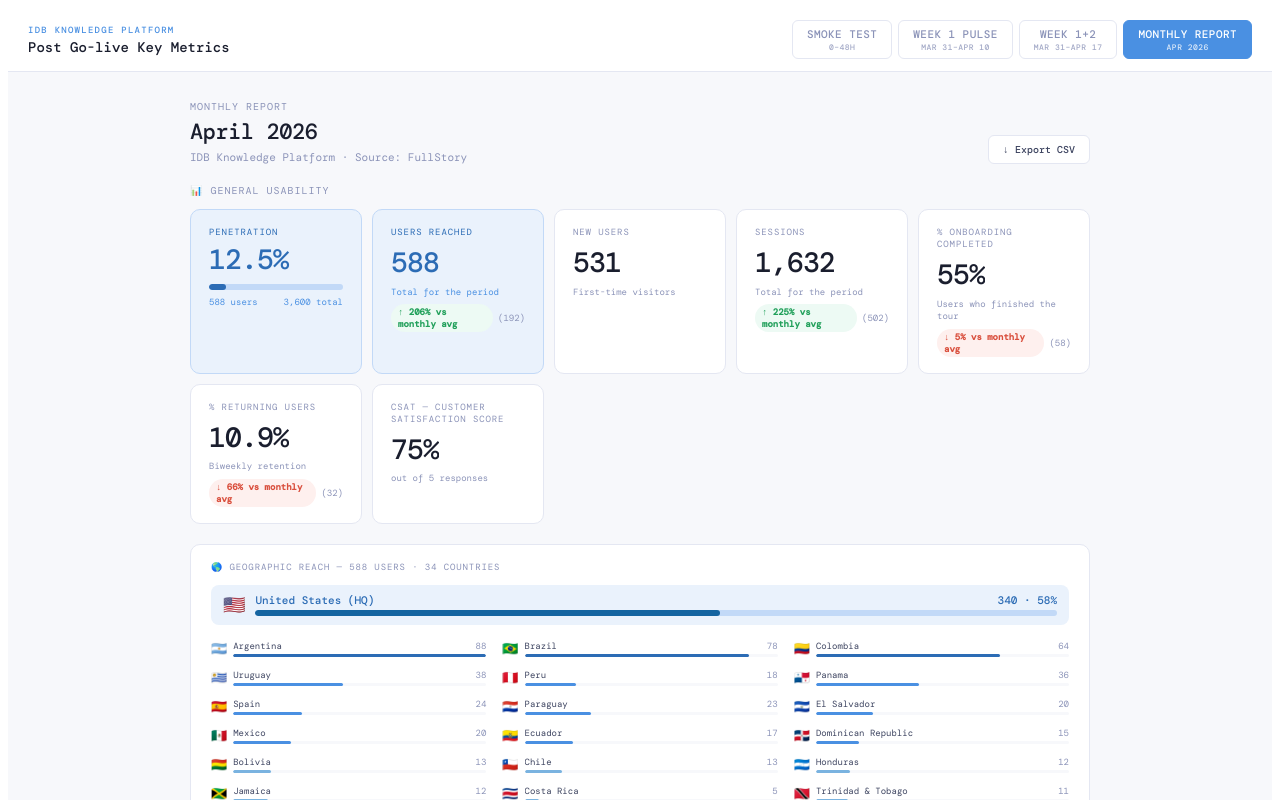
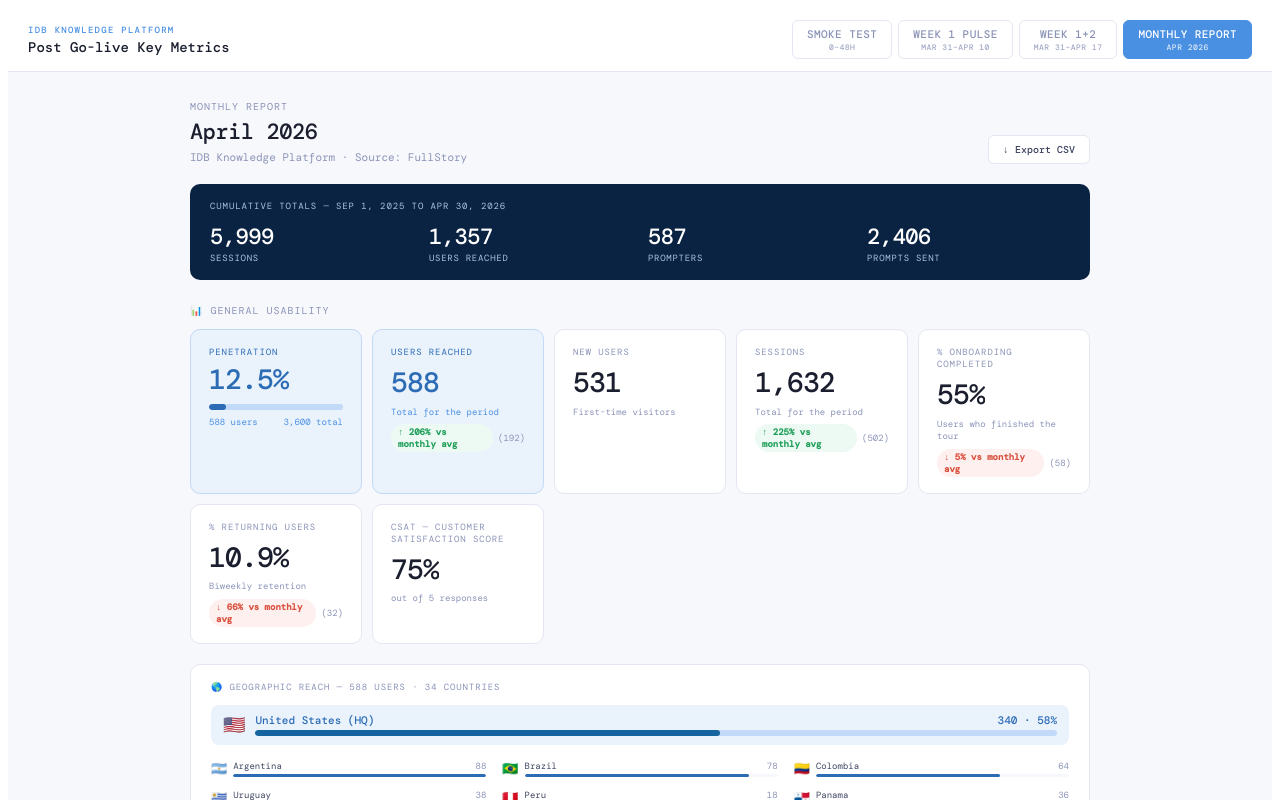
Before and after one commit to jimenasalinasg/KPsmoketest, a React (Vite) app: page / in a window 1280 px wide. Shown: the top 800 px of the page. Built offline with nearby package versions, Linux system fonts and the light colour scheme; a web font is replaced by a local one.

Commit message:
Update App.jsx

```diff
--- a/src/App.jsx
+++ b/src/App.jsx
@@ -920,7 +920,25 @@ function Monthly() {
         </button>
       </div>
 
-      {/* ── GENERAL USABILITY ── */}
+      {/* Cumulative metrics since Sep 2025 */}
+      <div style={{ background: "#0A2342", borderRadius: 10, padding: "16px 20px", marginBottom: 24 }}>
+        <div style={{ fontSize: 9, textTransform: "uppercase", letterSpacing: "0.1em", color: "#a8c4e0", marginBottom: 14 }}>
+          Cumulative totals — Sep 1, 2025 to Apr 30, 2026
+        </div>
+        <div style={{ display: "grid", gridTemplateColumns: "repeat(4, 1fr)", gap: 16 }}>
+          {[
+            { label: "Sessions", value: "5,999" },
+            { label: "Users reached", value: "1,357" },
+            { label: "Prompters", value: "587" },
+            { label: "Prompts sent", value: "2,406" },
+          ].map((m, i) => (
+            <div key={i}>
+              <div style={{ fontSize: 22, fontWeight: 500, color: "#fff", letterSpacing: "-0.02em", lineHeight: 1, marginBottom: 4 }}>{m.value}</div>
+              <div style={{ fontSize: 9, color: "#a8c4e0", textTransform: "uppercase", letterSpacing: "0.08em" }}>{m.label}</div>
+            </div>
+          ))}
+        </div>
+      </div>
       <Section emoji="📊" title="General Usability">
         <Grid>
           {/* Penetration — custom card with bar */}
```
